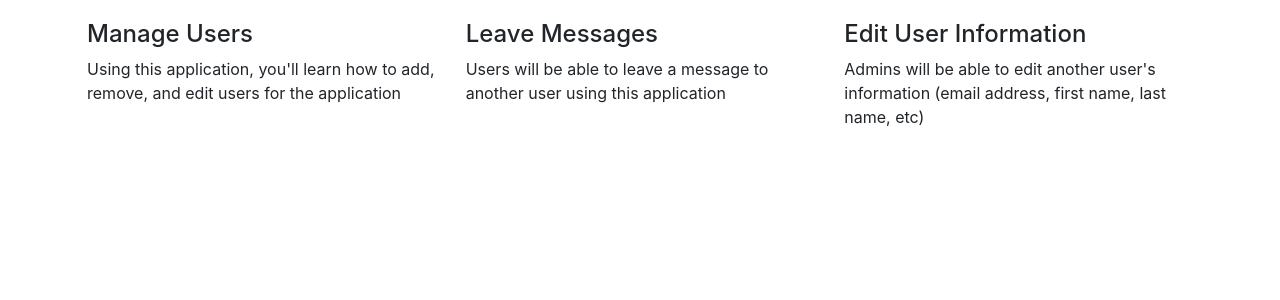
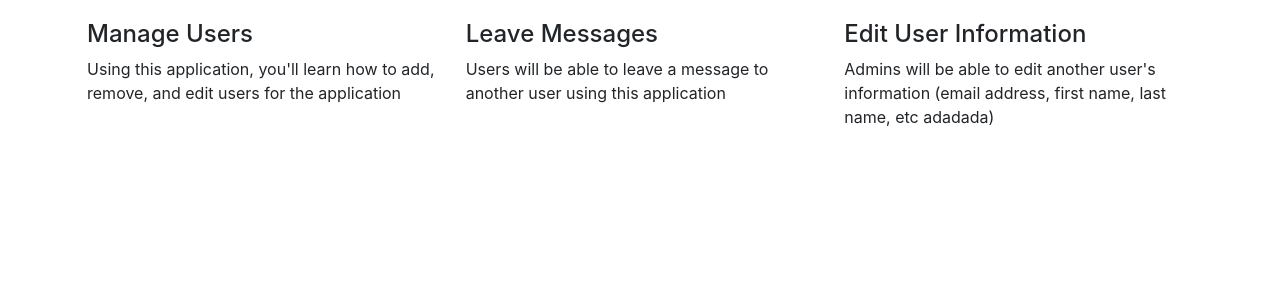
Before and after one commit to Aifrion/close_connect, a Django app: page / in a window 1280 px wide. Shown: the part 393-693 px from the top of the page. Run offline with Django 3.2, Linux system fonts and the light colour scheme; some libraries are stand-ins or nearby versions.

Commit message:
re-adds gibberish to end of last div

```diff
--- a/user/templates/index.html
+++ b/user/templates/index.html
@@ -39,7 +39,7 @@
             </div>
             <div class="col-md-4">
                 <h4>Edit User Information</h4>
-                <p>Admins will be able to edit another user's information (email address, first name, last name, etc)</p>
+                <p>Admins will be able to edit another user's information (email address, first name, last name, etc adadada)</p>
             </div>
         </div>
         <script src="" async defer></script>
```
